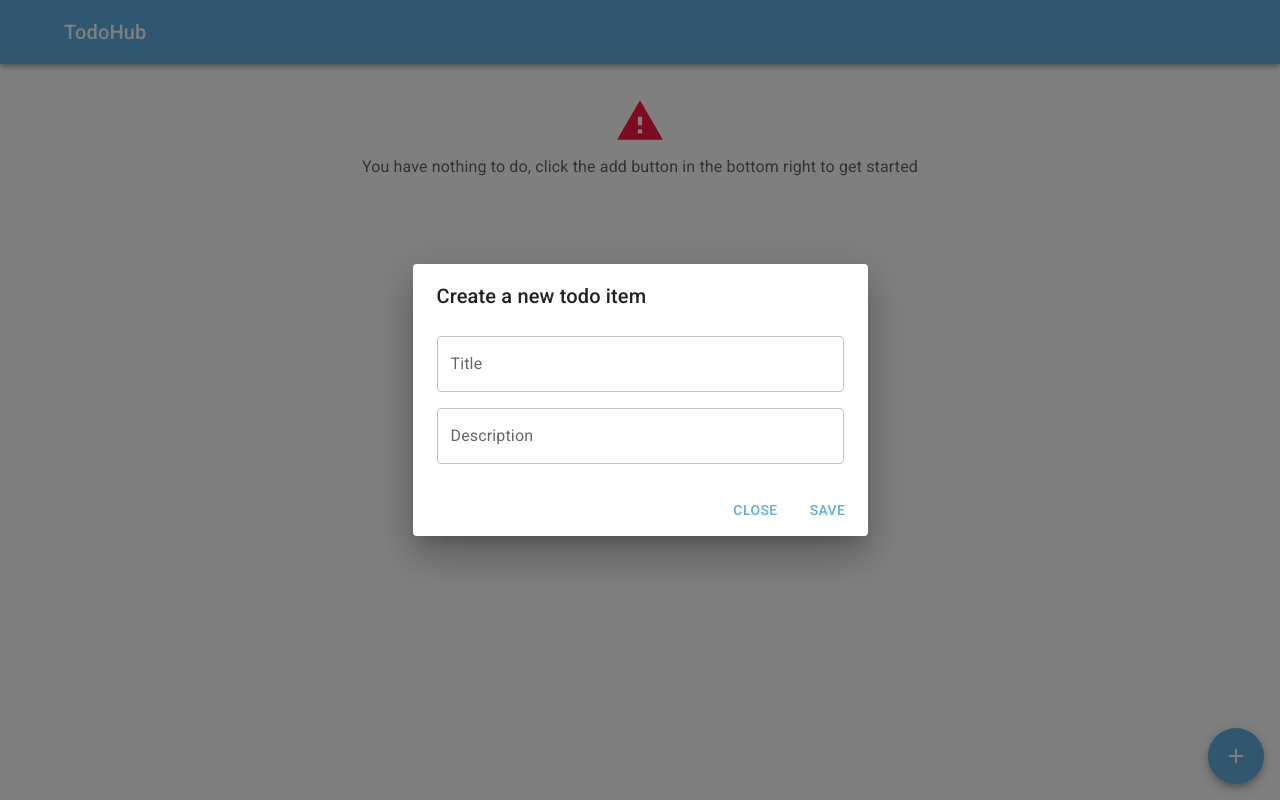
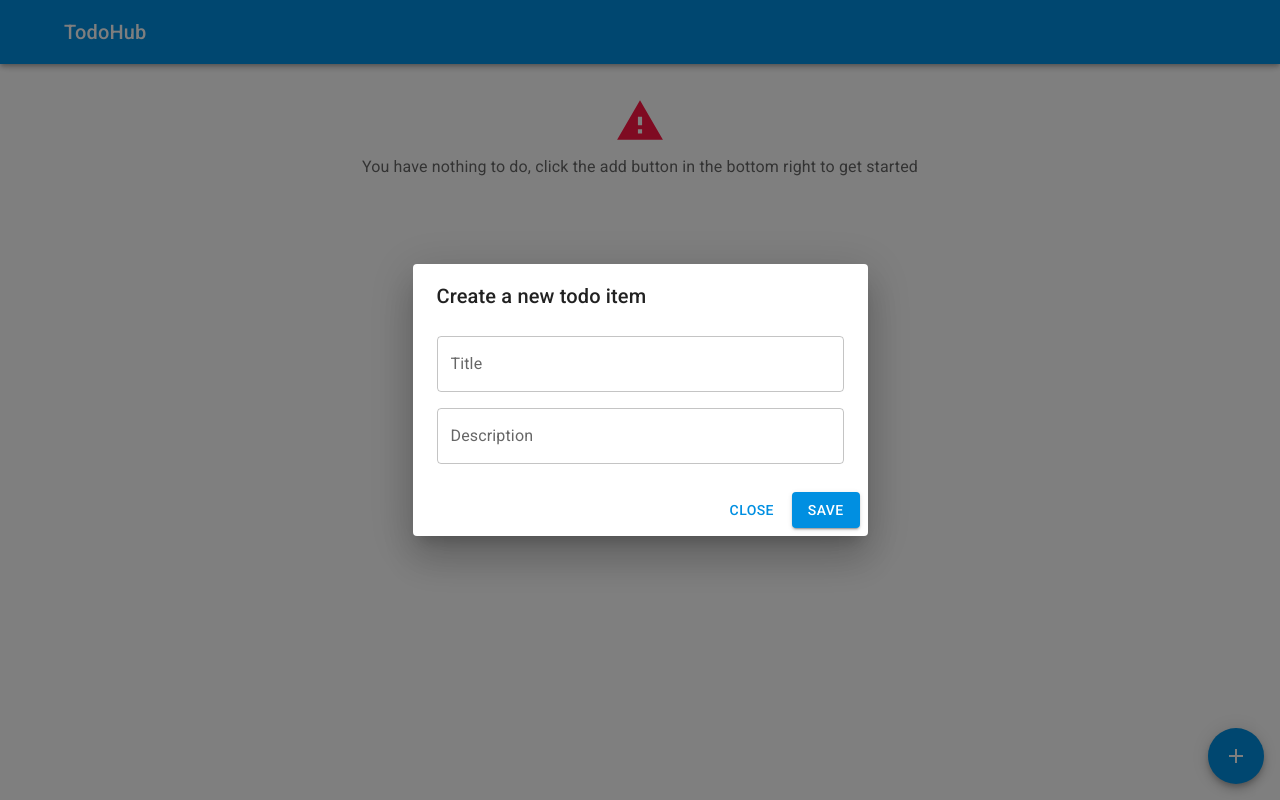
Before and after one commit to ortoo/todo-hub, a Next.js app: page / in a window 1280 px wide. Both pictures are taken after a click on the button "Create new todo item". Built offline with nearby package versions, Linux system fonts and the light colour scheme.

Commit message:
feat(main): upgrade colouring

```diff
--- a/src/components/todoItem/create/CreateTodoItemDialog.tsx
+++ b/src/components/todoItem/create/CreateTodoItemDialog.tsx
@@ -28,13 +28,15 @@ const CreateTodoItemDialog = ({
     description: "",
   });
 
-  return <>
+  return (
+    <>
       <Dialog
         open={open}
         {...other}
         TransitionProps={{
-        onExiting: () => setTodoItem({ title: "", description: "" })
-      }}>
+          onExiting: () => setTodoItem({ title: "", description: "" }),
+        }}
+      >
         <DialogTitle>Create a new todo item</DialogTitle>
         <DialogContent>
           <TodoItemForm
@@ -45,12 +47,17 @@ const CreateTodoItemDialog = ({
 
         <DialogActions>
           <Button onClick={() => onCloseRequest()}>Close</Button>
-        <Button color="primary" onClick={() => onSave(todoItem)}>
+          <Button
+            variant="contained"
+            color="primary"
+            onClick={() => onSave(todoItem)}
+          >
             Save
           </Button>
         </DialogActions>
       </Dialog>
-  </>;
+    </>
+  );
 };
 
 export default CreateTodoItemDialog;
--- a/src/theme.ts
+++ b/src/theme.ts
@@ -1,11 +1,11 @@
-import { createTheme, responsiveFontSizes, adaptV4Theme } from "@mui/material/styles";
+import { createTheme, responsiveFontSizes } from "@mui/material/styles";
 import { red } from "@mui/material/colors";
 
 // Create a theme instance.
-let theme = createTheme(adaptV4Theme({
+let theme = createTheme({
   palette: {
     primary: {
-      main: "#60afdf",
+      main: "#008FE1",
     },
     secondary: {
       main: "#fefefe",
@@ -17,7 +17,7 @@ let theme = createTheme(adaptV4Theme({
       default: "#fff",
     },
   },
-}));
+});
 
 theme = responsiveFontSizes(theme);
 
```
Lines whose indentation alone changed are shown as unchanged.
